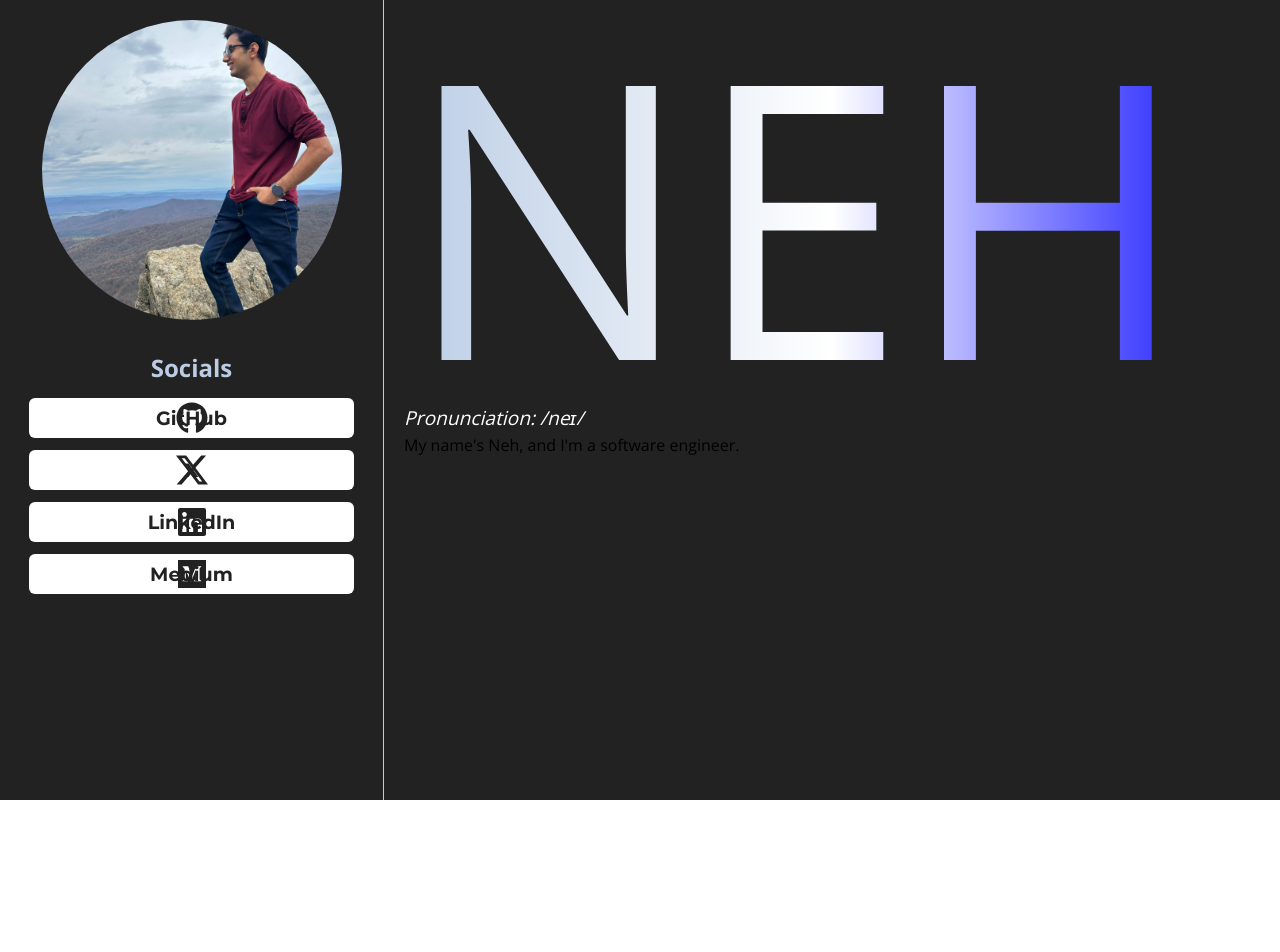
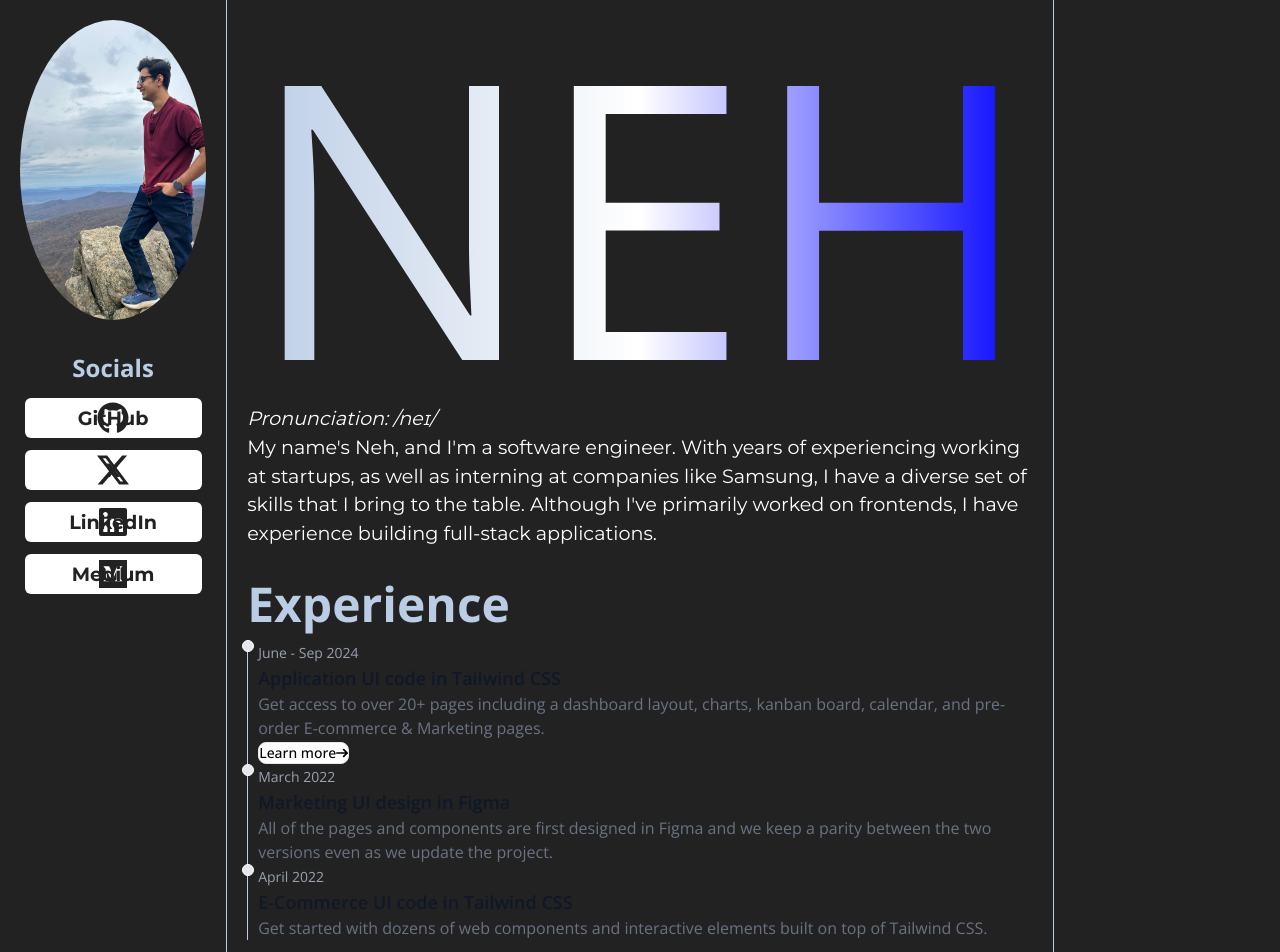
Before and after one commit to nehjoshi/next-portfolio, a Next.js app: page / in a window 1280 px wide. Shown: the top 952 px of the page. Before the commit the page ends 800 px from the top, so only its background shows below. Built offline with nearby package versions, Linux system fonts and the light colour scheme.

Commit message:
Added main section and timeline

```diff
--- a/src/app/page.tsx
+++ b/src/app/page.tsx
@@ -1,6 +1,7 @@
 import React from 'react'
 import "@/styles/home.scss"
 import Sidebar from '@/components/Sidebar'
+import Rightbar from '@/components/Rightbar'
 
 const Home = () => {
   return (
@@ -9,10 +10,41 @@ const Home = () => {
       <main className='flex-1'>
         <h1 className='main-heading'>NEH</h1>
         <span className='italic text-white'>Pronunciation: /neɪ/</span>
-        <p className="main-paragraph mt-4">
-          My name's Neh, and I'm a software engineer.
+        <p className="main-paragraph mt-4 about-text">
+          My name's Neh, and I'm a software engineer. With years of experiencing working at startups, as well as interning at companies like Samsung, I have a diverse set of skills that I bring to the table.
+          Although I've primarily worked on frontends, I have experience building full-stack applications.
         </p>
+        <section className="section-exp">
+          <h2>Experience</h2>
+
+          <ol className="relative border-s timeline-container">
+            <li className="mb-10 ms-4">
+              <div className="absolute w-3 h-3 bg-gray-200 rounded-full mt-1.5 -start-1.5 border border-white dark:border-gray-900 dark:bg-gray-700"></div>
+              <time className="mb-2 text-sm font-normal leading-none text-gray-400 dark:text-gray-500">June - Sep 2024</time>
+              <h3 className="text-lg font-semibold text-gray-900 dark:text-white">Application UI code in Tailwind CSS</h3>
+              <p className="mb-4 text-base font-normal text-gray-500 dark:text-gray-400">Get access to over 20+ pages including a dashboard layout, charts, kanban board, calendar, and pre-order E-commerce & Marketing pages.</p>
+              <a href="#" className="inline-flex items-center px-4 py-2 text-sm font-medium text-gray-900 bg-white border border-gray-200 rounded-lg hover:bg-gray-100 hover:text-blue-700 focus:z-10 focus:ring-4 focus:outline-none focus:ring-gray-100 focus:text-blue-700 dark:bg-gray-800 dark:text-gray-400 dark:border-gray-600 dark:hover:text-white dark:hover:bg-gray-700 dark:focus:ring-gray-700">Learn more <svg className="w-3 h-3 ms-2 rtl:rotate-180" aria-hidden="true" xmlns="http://www.w3.org/2000/svg" fill="none" viewBox="0 0 14 10">
+                <path stroke="currentColor" strokeLinecap="round" strokeLinejoin="round" strokeWidth="2" d="M1 5h12m0 0L9 1m4 4L9 9" />
+              </svg></a>
+            </li>
+            <li className="mb-10 ms-4">
+              <div className="absolute w-3 h-3 bg-gray-200 rounded-full mt-1.5 -start-1.5 border border-white dark:border-gray-900 dark:bg-gray-700"></div>
+              <time className="mb-1 text-sm font-normal leading-none text-gray-400 dark:text-gray-500">March 2022</time>
+              <h3 className="text-lg font-semibold text-gray-900 dark:text-white">Marketing UI design in Figma</h3>
+              <p className="text-base font-normal text-gray-500 dark:text-gray-400">All of the pages and components are first designed in Figma and we keep a parity between the two versions even as we update the project.</p>
+            </li>
+            <li className="ms-4">
+              <div className="absolute w-3 h-3 bg-gray-200 rounded-full mt-1.5 -start-1.5 border border-white dark:border-gray-900 dark:bg-gray-700"></div>
+              <time className="mb-1 text-sm font-normal leading-none text-gray-400 dark:text-gray-500">April 2022</time>
+              <h3 className="text-lg font-semibold text-gray-900 dark:text-white">E-Commerce UI code in Tailwind CSS</h3>
+              <p className="text-base font-normal text-gray-500 dark:text-gray-400">Get started with dozens of web components and interactive elements built on top of Tailwind CSS.</p>
+            </li>
+          </ol>
+
+
+        </section>
       </main>
+      <Rightbar />
     </div>
   )
 }
--- /dev/null
+++ b/src/components/Rightbar.tsx
@@ -0,0 +1,11 @@
+import "@/styles/home.scss";
+
+const Rightbar = () => {
+  return (
+    <div className="sticky top-0 right-0 flex flex-col h-auto w-96 rightbar-container">
+
+    </div>
+  )
+}
+
+export default Rightbar
--- a/src/components/Sidebar.tsx
+++ b/src/components/Sidebar.tsx
@@ -23,7 +23,7 @@ const Sidebar = () => {
                     href='https://github.com/nehjoshi/'
                     target='_blank'
                     rel='noreferrer'
-                    className="flex items-center justify-center space-x-2 p-2 rounded-md sidebar-social-link relative"
+                    className="space-x-2 p-2 rounded-md sidebar-social-link relative"
                     aria-label="Visit Neh Joshi's GitHub profile (opens in a new tab)">
                     <FaGithub className="social-icon" aria-hidden="true" />
                     <span className="social-link-text">GitHub</span>
--- /dev/null
+++ b/src/styles/_mixins.scss
@@ -0,0 +1,5 @@
+@mixin flex-center {
+    display: flex;
+    justify-content: center;
+    align-items: center;
+}
--- a/src/styles/_variables.scss
+++ b/src/styles/_variables.scss
@@ -1,5 +1,10 @@
+// Colors
 $primary: #ffffff;
 $secondary: #1c5d99;
 $tertiary: #639FAB;
 $bg-color: #222222;
 $powder-blue: #BBCDE5;
+
+//Fonts
+$font-open-sans: var(--font-open-sans);
+$font-mont: var(--font-montserrat);
--- a/src/styles/globals.scss
+++ b/src/styles/globals.scss
@@ -1,4 +1,4 @@
-@import "tailwindcss";
+@use "tailwindcss";
 
 * {
   margin: 0;
--- a/src/styles/home.scss
+++ b/src/styles/home.scss
@@ -1,4 +1,5 @@
-@import "./variables";
+@use "./variables";
+@use "./mixins";
 
 .home-container {
     display: flex;
@@ -7,32 +8,33 @@
 
 // Sidebar styles
 .sidebar-box {
-    border-right: 0.5px solid $powder-blue;
+    border-right: 0.5px solid variables.$powder-blue;
     padding: 20px 20px;
-    background-color: $bg-color;
+    background-color: variables.$bg-color;
 }
 
 .sidebar-social-container {
     margin-top: 30px;
 
     h2 {
-        color: $powder-blue;
+        color: variables.$powder-blue;
         font-size: 1.5rem;
         font-weight: bold;
     }
 
     .sidebar-social-link {
-        background-color: $primary;
+        background-color: variables.$primary;
         width: 95%;
         height: 40px;
         transition: 0.2s all ease;
+        @include mixins.flex-center;
 
         &:hover {
             background-color: lightgray;
         }
 
         .social-icon {
-            color: $bg-color;
+            color: variables.$bg-color;
             font-size: 2rem;
             position: absolute;
             top: 5;
@@ -40,7 +42,7 @@
         }
 
         .social-link-text {
-            color: $bg-color;
+            color: variables.$bg-color;
             font-weight: 700;
             font-family: var(--font-montserrat);
             font-size: 1.2rem;
@@ -61,7 +63,7 @@
 //Main content styles
 main {
     min-height: 100vh;
-    background-color: $bg-color;
+    background-color: variables.$bg-color;
     margin: 0;
     padding: 20px 20px;
     position: relative;
@@ -71,14 +73,41 @@ main {
         margin: 0;
         padding: 0;
         line-height: 1;
-        background: linear-gradient(to right, $powder-blue, $primary, #0000ff);
+        background: linear-gradient(to right, variables.$powder-blue, variables.$primary, #0000ff);
         -webkit-background-clip: text;
         -webkit-text-fill-color: transparent;
         background-clip: text;
     }
 
     span {
-        color: $primary;
+        color: variables.$primary;
+        font-size: 1.2rem;
+        font-family: variables.$font-mont;
+    }
+
+    .about-text {
+        color: variables.$primary;
+        font-family: variables.$font-mont;
         font-size: 1.2rem;
     }
+
+    .section-exp > h2 {
+        color: variables.$powder-blue;
+        font-size: 3rem;
+        font-weight: bold;
+        margin-top: 20px;
+    }
+
+    .section-exp .timeline-container {
+        border-color: variables.$powder-blue;
+        padding: 0px 10px;
+
+    }
 }
+
+//Rightbar styles
+.rightbar-container {
+    border-left: 0.5px solid variables.$powder-blue;
+    padding: 20px 20px;
+    background-color: variables.$bg-color;
+}
```
